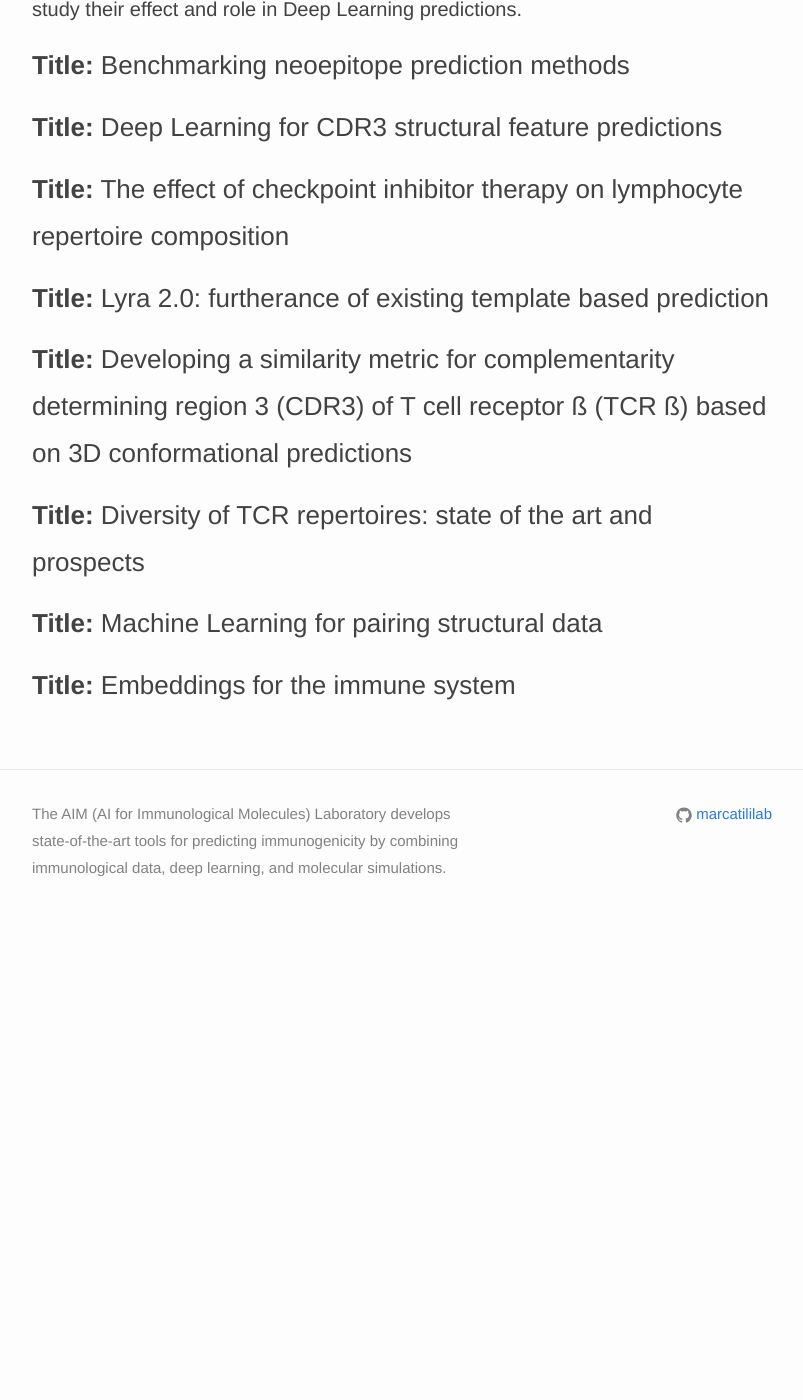
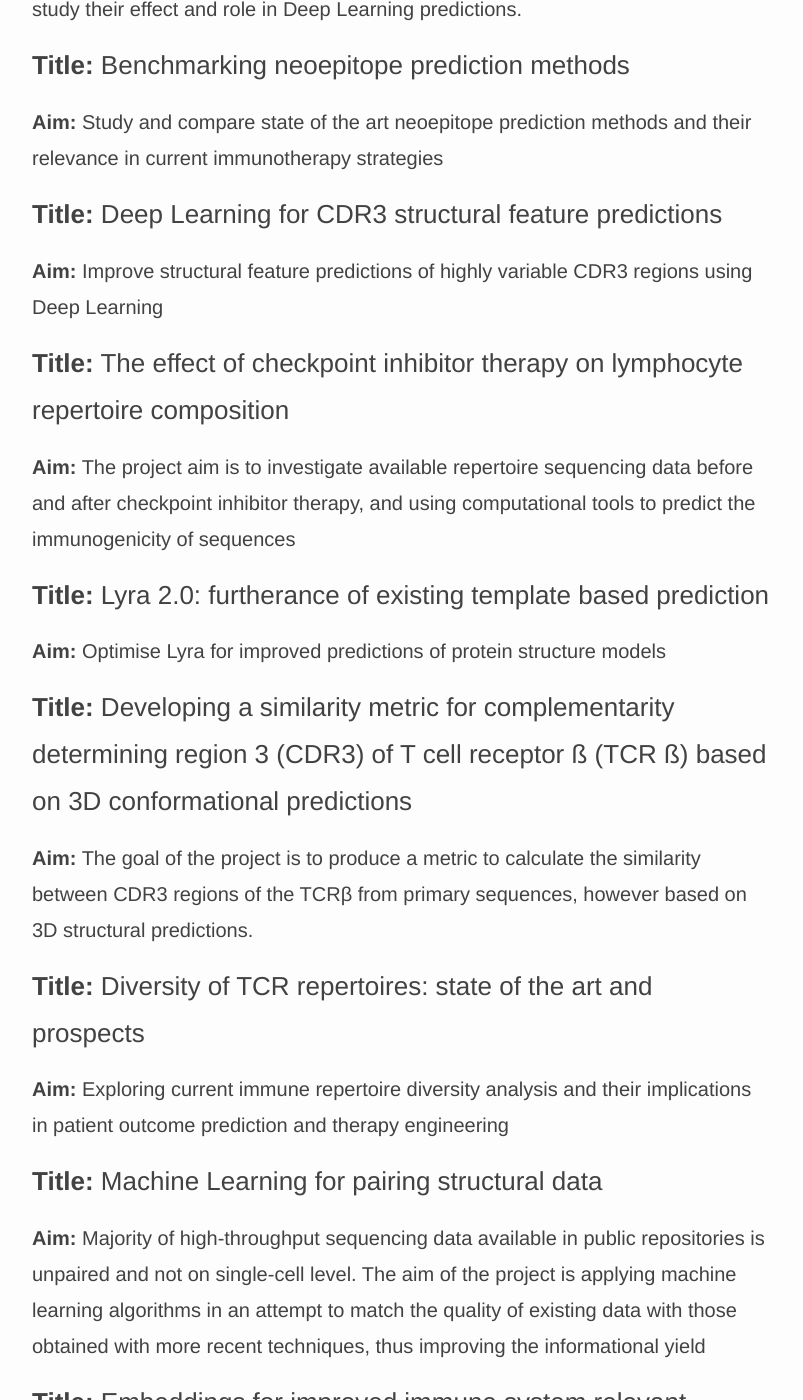
Before and after one commit to alschaap/alschaap.github.io, a Jekyll site: the page built from _pages/projects/index.md, in a window 1280 px wide and 1400 px high, scrolled down 1412 px. Shown: the whole window, without its empty margins (238-1041 px from the left). Built offline with Jekyll 4.4.1, drawn with Linux system fonts in a browser that asks for light colours; nearby versions of some CDN libraries; before the commit the page ends 2353 px from its top, so only the background shows below that; some of the changed text lies outside the part shown.

Commit message:
updating project decriptions

```diff
--- a/_pages/projects/index.md
+++ b/_pages/projects/index.md
@@ -44,16 +44,36 @@ rank: 1
 
 ###  **Title:** Benchmarking neoepitope prediction methods
 
+#### **Aim:** Study and compare state of the art neoepitope prediction methods and their relevance in current immunotherapy strategies
+
 ###  **Title:** Deep Learning for CDR3 structural feature predictions
+
+#### **Aim:** Improve structural feature predictions of highly variable CDR3 regions using Deep Learning
 
 ###  **Title:** The effect of checkpoint inhibitor therapy on lymphocyte repertoire composition
 
+#### **Aim:** The project aim is to investigate available repertoire sequencing data before and after checkpoint inhibitor therapy, and using computational tools to predict the immunogenicity of sequences
+
 ###  **Title:** Lyra 2.0: furtherance of existing template based prediction
+
+#### **Aim:** Optimise Lyra for improved predictions of protein structure models
 
 ###  **Title:** Developing a similarity metric for complementarity determining region 3 (CDR3) of T cell receptor ß (TCR ß) based on 3D conformational predictions
 
+#### **Aim:** The goal of the project is to produce a metric to calculate the similarity between CDR3 regions of the TCRβ from primary sequences, however based on 3D structural predictions.
+
 ###  **Title:** Diversity of TCR repertoires: state of the art and prospects
+
+#### **Aim:** Exploring current immune repertoire diversity analysis and their implications in patient outcome prediction and therapy engineering
 
 ###  **Title:** Machine Learning for pairing structural data
 
-### **Title:** Embeddings for the immune system
+#### **Aim:** Majority of high-throughput sequencing data available in public repositories is unpaired and not on single-cell level. The aim of the project is applying machine learning algorithms in an attempt to match  the quality of existing data with those obtained with more recent techniques, thus improving the informational yield
+
+### **Title:** Embeddings for improved immune system relevant predictions
+
+#### **Aim:** Studying multiple embedding methods for context learning, which will improve Deep Learning prediction methods for immune system relevant problems
+
+### **Title:** Pysam package optimisation
+
+#### **Aim:** Reducing computational cost and data scaling for the Pysam module in relation to current projects
--- a/index.html
+++ b/index.html
@@ -9,5 +9,5 @@ layout: default
 
 
 <article class="post-content">
-    The AIM (AI for Immunological Molecules) Laboratory develops state-of-the-art tools for predicting immunogenicity by combining immunological data, deep learning, and molecular simulations. We are bioinformatians interested in everything about the immune system: cancer immunotherapy, vaccine development, antibody and TCR structure prediction and engineering. Our mainfocus is applying machine learning to immunology related problems, particularly combining novel algorithms with structural and immunological features. In connection, one of the strategic goals is constructing data driven models which will aid in modifying and steering the immune response towards an illness free outcome in cancer, autoimmunity or infectious disease. Currentlythe group is most invested in development of machine and deep learning tools that can be applied in B and T cell immunity.
+    The AIM (AI for Immunological Molecules) Laboratory develops state-of-the-art tools for predicting immunogenicity by combining immunological data, deep learning, and molecular simulations. We are bioinformatians interested in everything about the immune system: cancer immunotherapy, vaccine development, antibody and TCR structure prediction and engineering. Our main focus is applying machine learning to immunology related problems, particularly combining novel algorithms with structural and immunological features. In connection, one of the strategic goals is constructing data driven models which will aid in modifying and steering the immune response towards an illness free outcome in cancer, autoimmunity or infectious disease. Currently the group is most invested in development of machine and deep learning tools that can be applied in B and T cell immunity.
 </article>
```
Also changed, not shown: 1 other file.
